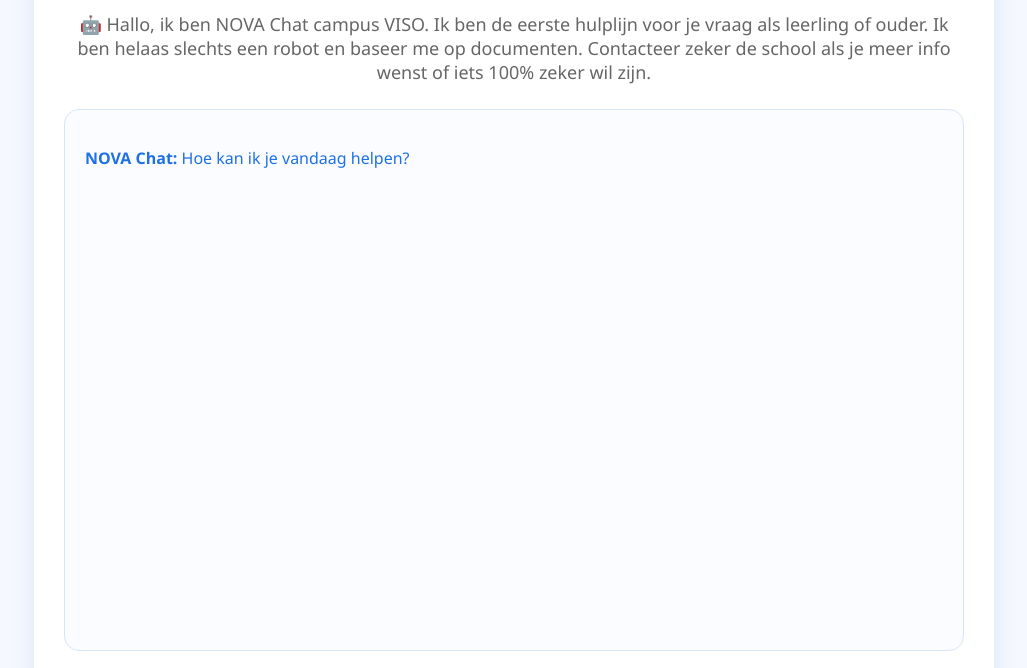
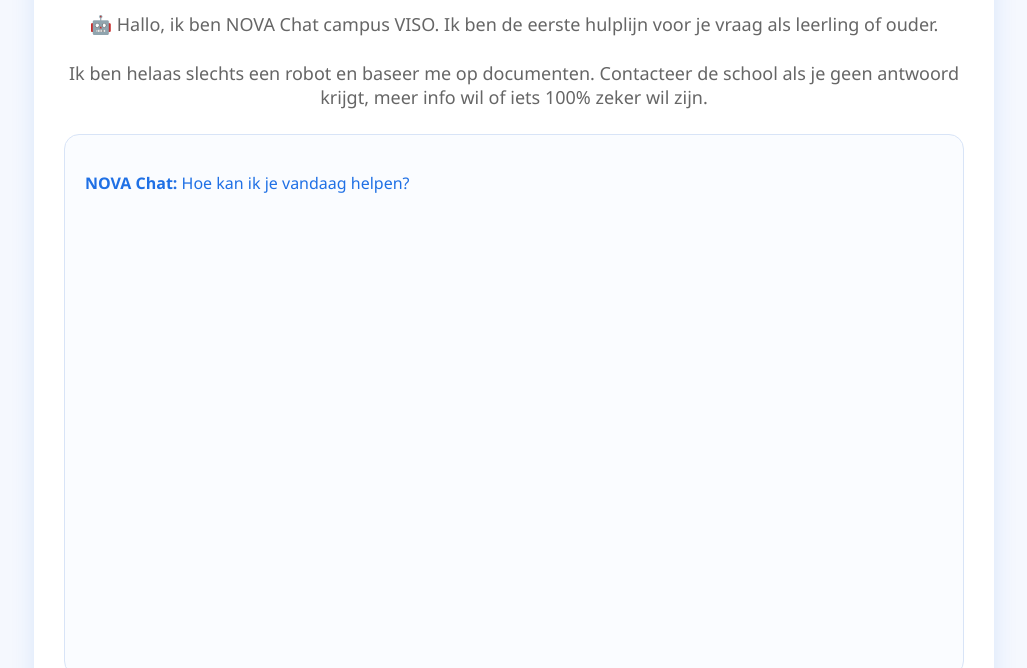
Before and after one commit to joerisioen/Wiki-NOVA-V, a website: page index.html in a window 1280 px wide. Shown: the part 114-782 px from the top of the page, without its empty margins (126-1153 px from the left). Drawn offline with Linux system fonts and the light colour scheme.

Commit message:
Update index.html

```diff
--- a/index.html
+++ b/index.html
@@ -125,8 +125,10 @@
 
         <div class="subtitle">
             🤖 Hallo, ik ben NOVA Chat campus VISO. Ik ben de eerste hulplijn voor je vraag als leerling of ouder.
-            Ik ben helaas slechts een robot en baseer me op documenten.
-            Contacteer zeker de school als je meer info wenst of iets 100% zeker wil zijn.
+        </div>
+             <div class="subtitle">
+        Ik ben helaas slechts een robot en baseer me op documenten.
+        Contacteer de school als je geen antwoord krijgt, meer info wil of iets 100% zeker wil zijn.
         </div>
 
         <div id="chat">
```
